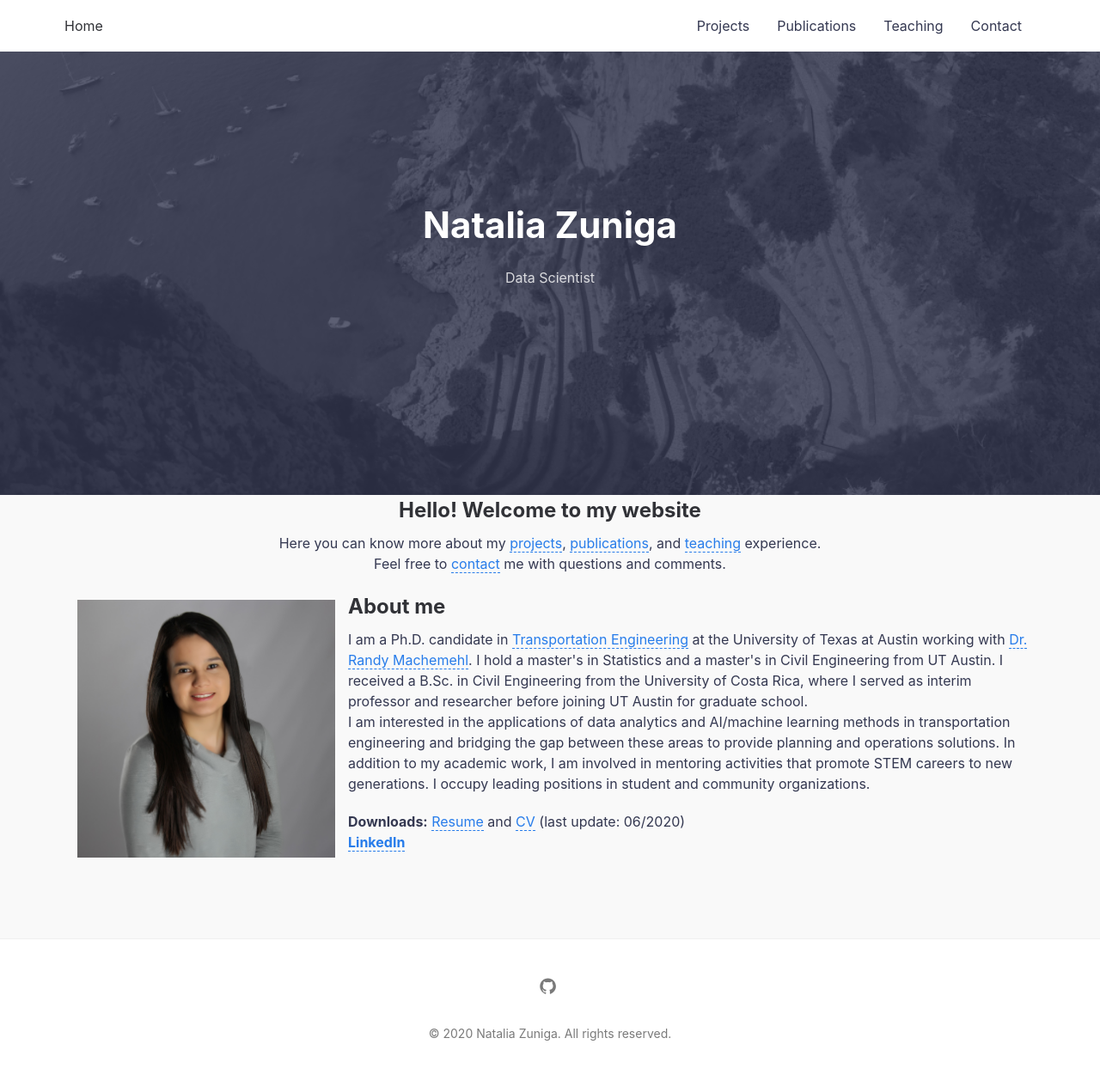
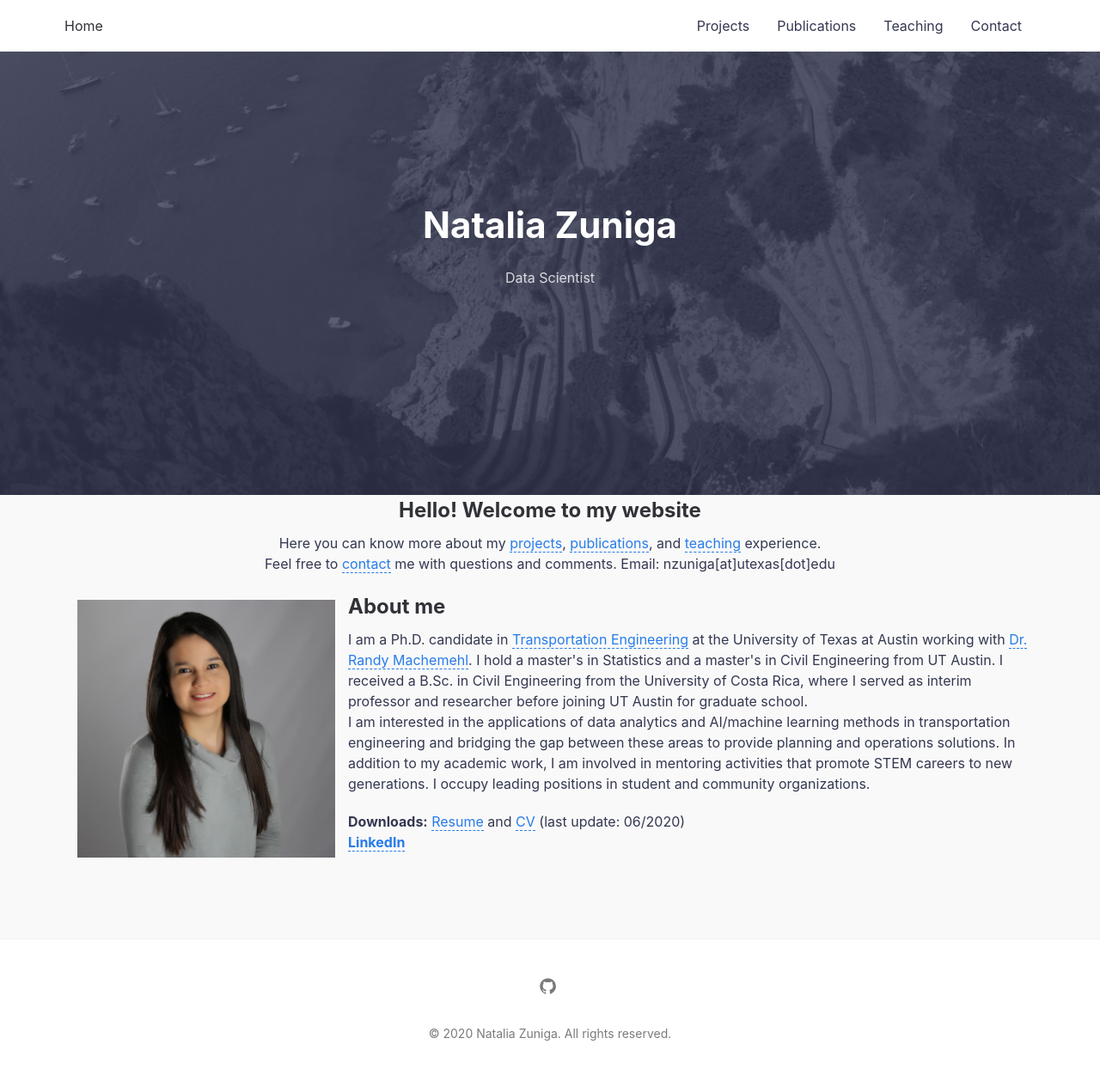
Before and after one commit to nzunigag/nzunigag.github.io, a Jekyll site: the page built from index.md, in a window 1280 px wide. Shown: the whole page at 86% size. Built offline with Jekyll 4.4.1, drawn with Linux system fonts in a browser that asks for light colours.

Commit message:
Update default.html

```diff
--- a/_layouts/default.html
+++ b/_layouts/default.html
@@ -39,7 +39,7 @@ layout: compress
               <a href="https://nzunigag.github.io/publications/">publications</a>, and
               <a href="https://nzunigag.github.io/teaching/">teaching</a> experience. <br>
 
-              Feel free to <a href="https://nzunigag.github.io/contact/">contact</a> me with questions and comments.
+              Feel free to <a href="mailto:nzuniga@utexas.edu">contact</a> me with questions and comments. Email: nzuniga[at]utexas[dot]edu
             </p>
              </center>
           <justify>
```
